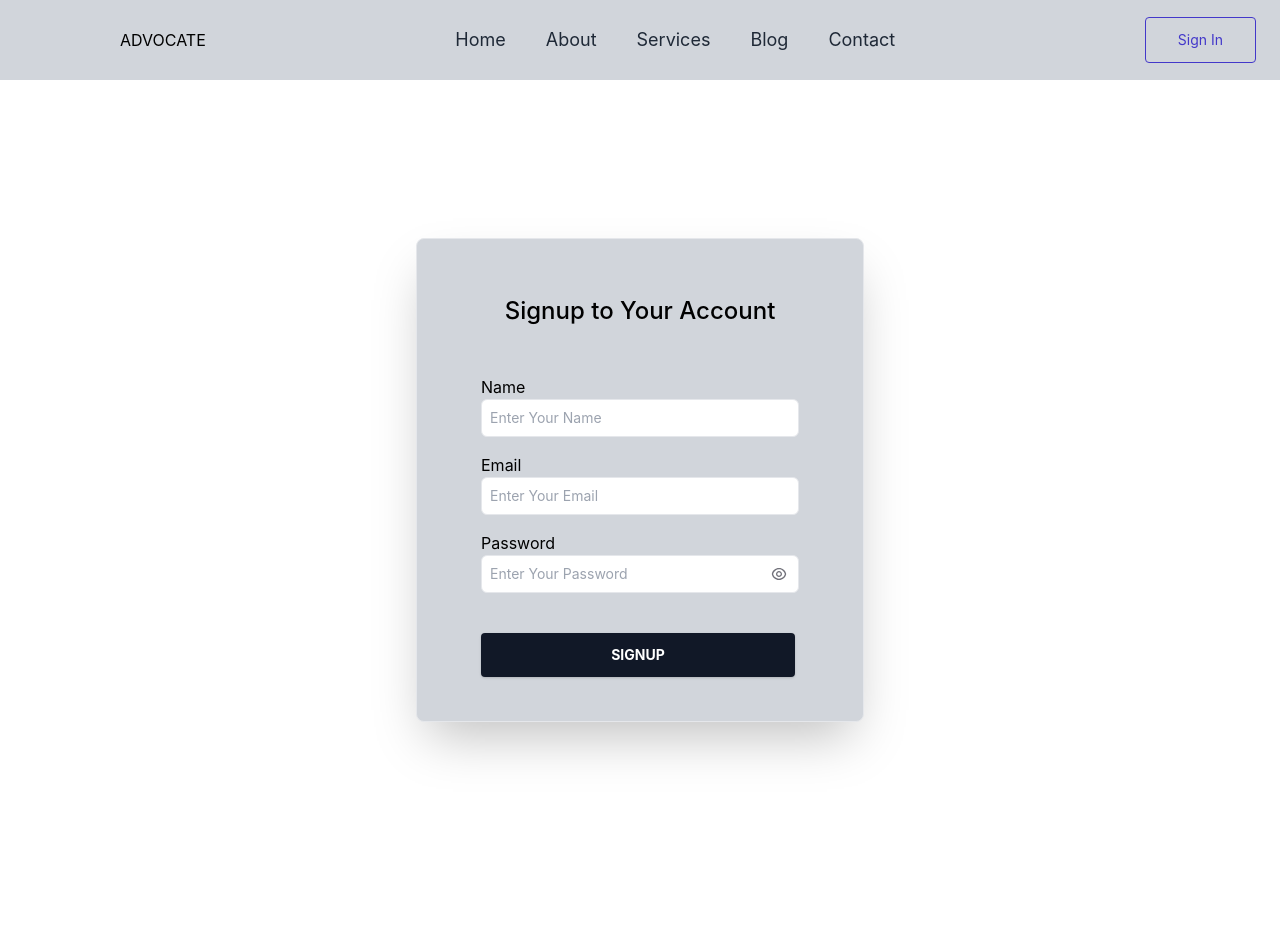
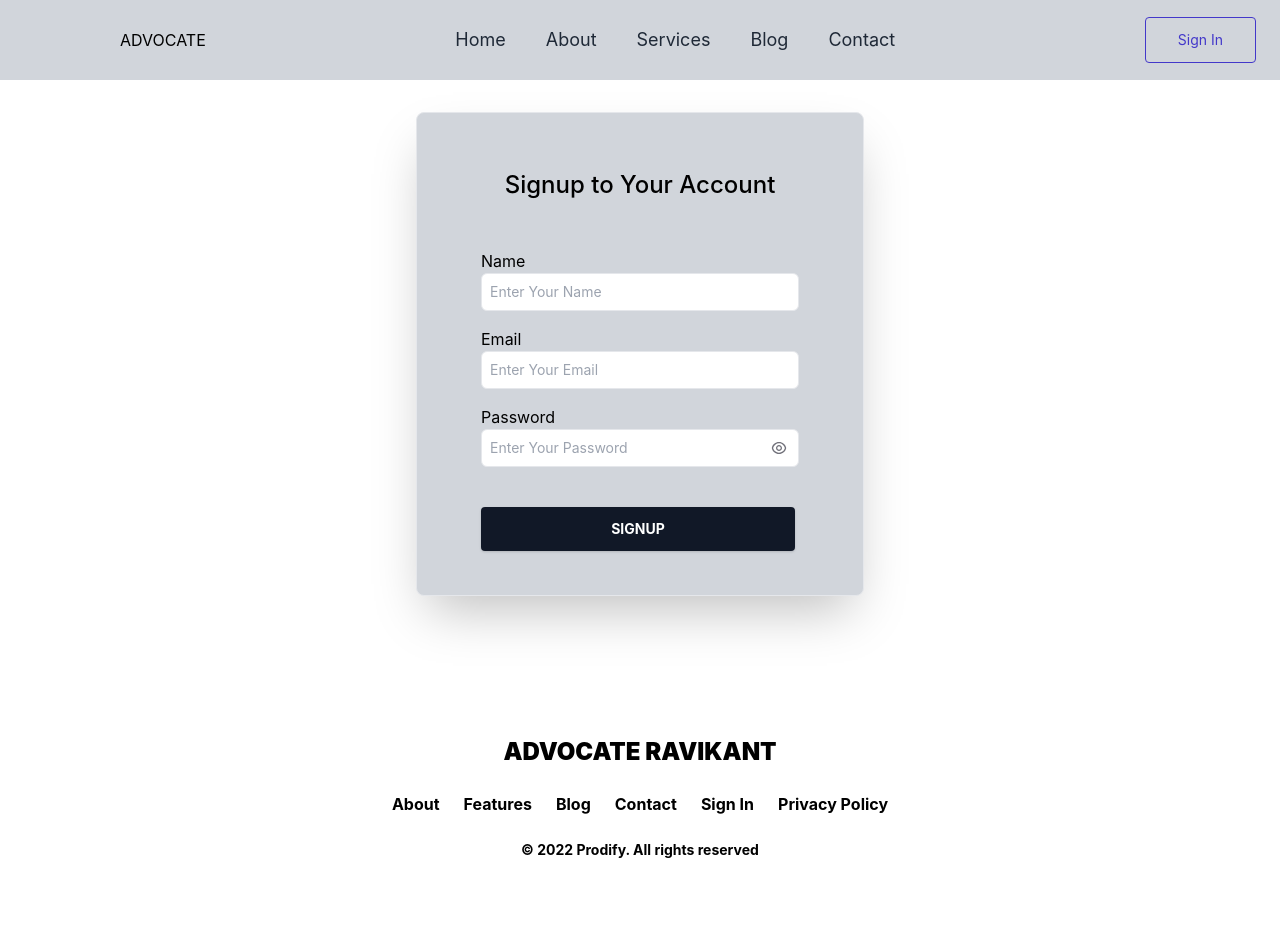
Before and after one commit to kumarpankaj28/Advocate_Website, a React (Create React App) app: page /signUp in a window 1280 px wide. Shown: the top 952 px of the page. Built offline with nearby package versions, Linux system fonts and the light colour scheme.

Commit message:
To add a Sign In page in the Footer

```diff
--- a/src/components/Footer/Footer.js
+++ b/src/components/Footer/Footer.js
@@ -54,7 +54,7 @@ export default function Footer() {
                   </Link>
                 </li>
                 <li className=" md:mr-6 cursor-pointer pt-4 lg:py-0">
-                  <b>Help</b>
+                <Link to="/signIn"><b>Sign In</b></Link>
                 </li>
                 <li className="cursor-pointer pt-4 lg:py-0">
                   <b> Privacy Policy</b>
--- a/src/components/LoginPage/SignUp.js
+++ b/src/components/LoginPage/SignUp.js
@@ -12,7 +12,7 @@ export default function SignUp() {
   //     };
   return (
     <div>
-      <div className="flex h-screen bg-white p-8 text-center">
+      <div className="flex  bg-white p-8 text-center">
         <div className="w-full max-w-md m-auto bg-gray-300 rounded-lg border shadow-2xl py-10 px-16">
           <h1 className="text-2xl font-medium text-primary mt-4 mb-12 text-center">
             Signup to Your Account
```
